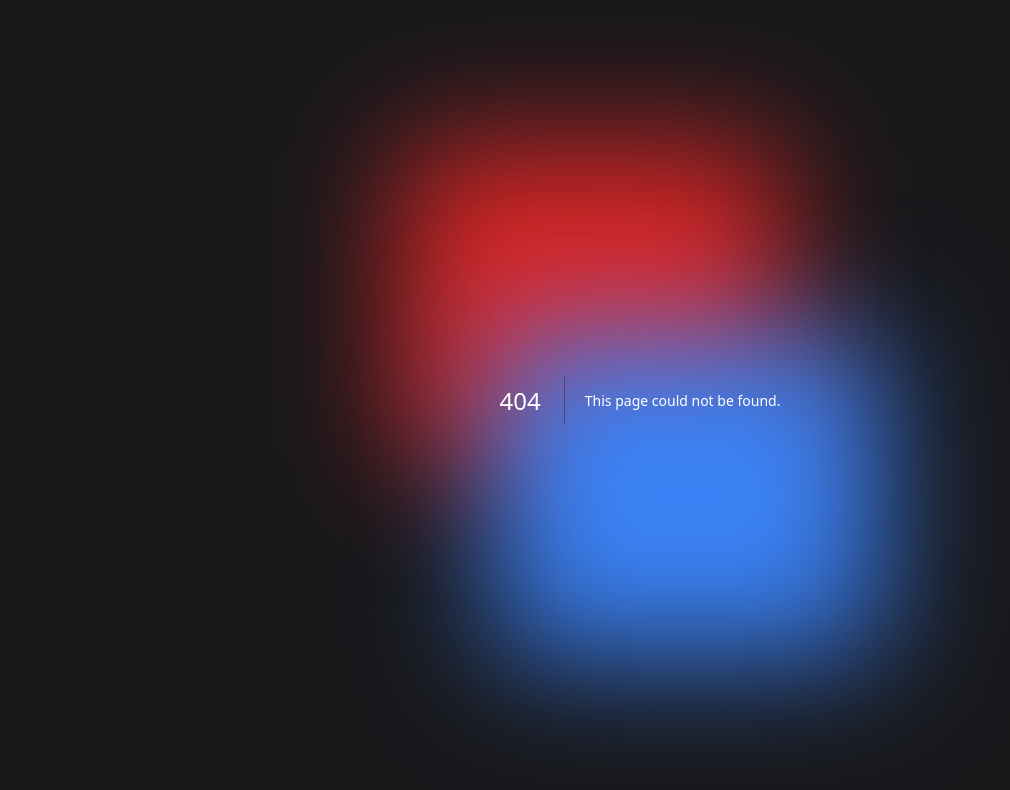
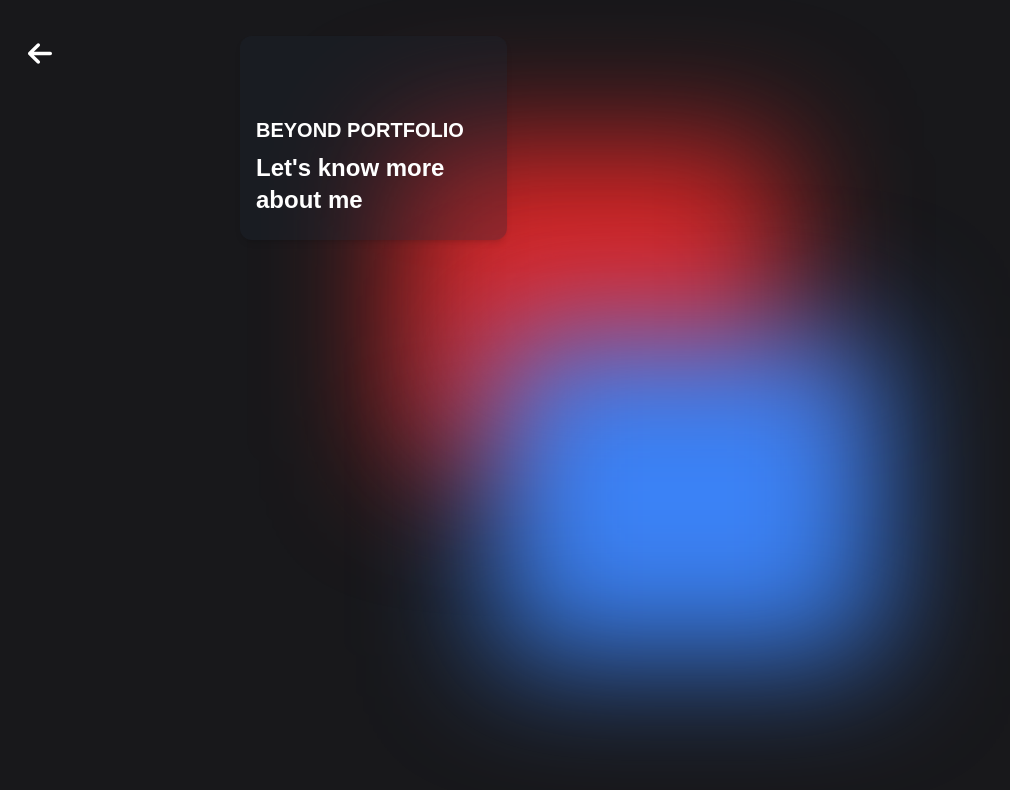
Before and after one commit to black-arm/bl4ck4rm-3d-cv, a Next.js app: page /page/about-me in a window 1280 px wide. Before the commit this address had no page. Shown: the top 790 px of the page, without its empty margins (0-1010 px from the left). Built offline with nearby package versions, Linux system fonts and the light colour scheme; a web font is replaced by a local one.

Commit message:
feat: add AboutMe page and related components, update layout with navigation icon, and remove old AboutMe page

```diff
--- a/src/app/about-me/page.tsx
+++ /dev/null
@@ -1,12 +0,0 @@
-import React from 'react';
-
-const AboutMePage: React.FC = () => {
-    return (
-        <div>
-            <h1>About Me</h1>
-            <p>Welcome to the About Me page!</p>
-        </div>
-    );
-};
-
-export default AboutMePage;
--- a/src/app/home/components/AboutCard.tsx
+++ b/src/app/home/components/AboutCard.tsx
@@ -7,7 +7,7 @@ interface AboutCardProps {
 
 const AboutCard: React.FC<AboutCardProps> = ({ text }) => {
     return (
-        <Card className='h-full' link='about-me' icon='arrow_up_right'>
+        <Card className='h-full' link='page/about-me' icon='arrow_up_right'>
             <div className='w-full h-full flex justify-end flex-col'>
                 <h2 className='text-2xl font-bold'>About Me</h2>
                 <p>{text}</p>
--- a/src/app/home/components/ProjectsCard.tsx
+++ b/src/app/home/components/ProjectsCard.tsx
@@ -8,7 +8,7 @@ interface ProjectsCardProps {
 
 const ProjectsCard: React.FC<ProjectsCardProps> = ({ userRepositories }) => {
     return (
-        <Card  icon='arrow_up_right' className='h-full' link='/projects'>
+        <Card  icon='arrow_up_right' className='h-full' link='page/projects'>
             <h3 className="text-xl font-bold mb-2">Projects</h3>
             <ul className="overflow-auto xl:h-[35rem] md:h-72">
                 {userRepositories.user?.repositories.nodes.map((repo, index) => (
--- a/src/app/layout.tsx
+++ b/src/app/layout.tsx
@@ -9,8 +9,8 @@ const font = Kode_Mono({
 });
 
 export const metadata: Metadata = {
-  title: "Create Next App",
-  description: "Generated by create next app",
+  title: "Bl4ck-4rm",
+  description: "Bl4ck-4rm's personal website",
 };
 
 export default function RootLayout({
--- /dev/null
+++ b/src/app/page/about-me/components/AboutMeCard.tsx
@@ -0,0 +1,13 @@
+import React from 'react';
+import Card from '@/shared/components/Card';
+
+const AboutMeCard: React.FC = () => {
+    return (
+        <Card className='pt-20'>
+            <h2 className="text-xl font-bold mb-2 uppercase">beyond portfolio</h2>
+            <h3 className='text-2xl font-semibold mb-2'>Let&apos;s know more about me</h3>
+        </Card>
+    );
+};
+
+export default AboutMeCard;
--- /dev/null
+++ b/src/app/page/about-me/components/BooksCard.tsx
@@ -0,0 +1,21 @@
+import React from 'react';
+import Card from '../../../../shared/components/Card';
+
+interface BooksCardProps {
+    books: string[];
+}
+
+const BooksCard: React.FC<BooksCardProps> = ({ books }) => {
+    return (
+        <Card>
+            <h2>Books List</h2>
+            <ul>
+                {books.map((book, index) => (
+                    <li key={index}>{book}</li>
+                ))}
+            </ul>
+        </Card>
+    );
+};
+
+export default BooksCard;
--- /dev/null
+++ b/src/app/page/about-me/page.tsx
@@ -0,0 +1,21 @@
+import React from 'react';
+import AboutMeCard from './components/AboutMeCard';
+
+const AboutMePage: React.FC = () => {
+    return (
+        <div className='px-60 pt-9'>
+            <div className='grid grid-cols-1 sm:grid-cols-1
+                md:grid-cols-2 xl:grid-cols-3'>
+                    <div>
+                        <AboutMeCard />
+                    </div>
+                    <div>
+                    </div>
+                    <div>
+                    </div>
+            </div>
+        </div>
+    );
+};
+
+export default AboutMePage;
--- /dev/null
+++ b/src/app/page/layout.tsx
@@ -0,0 +1,21 @@
+import React from 'react';
+import Image from 'next/image';
+
+const Layout: React.FC<{ children: React.ReactNode }> = ({ children }) => {
+    return (<>
+        <div className='fixed top-5 left-2'>
+            <a href="/">
+                <div className='p-5 hover:bg-gray-500/30 rounded-xl'>
+                    <Image src="/icons/arrow_left.svg"
+                        alt="arrow left"
+                        width={24}
+                        height={24}
+                    />
+                </div>
+            </a>
+        </div>
+        {children}
+    </>);
+};
+
+export default Layout;
```
Also changed, not shown: public/icons/arrow_left.svg (added), src/app/page/projects/page.tsx (renamed from src/app/projects/page.tsx).
